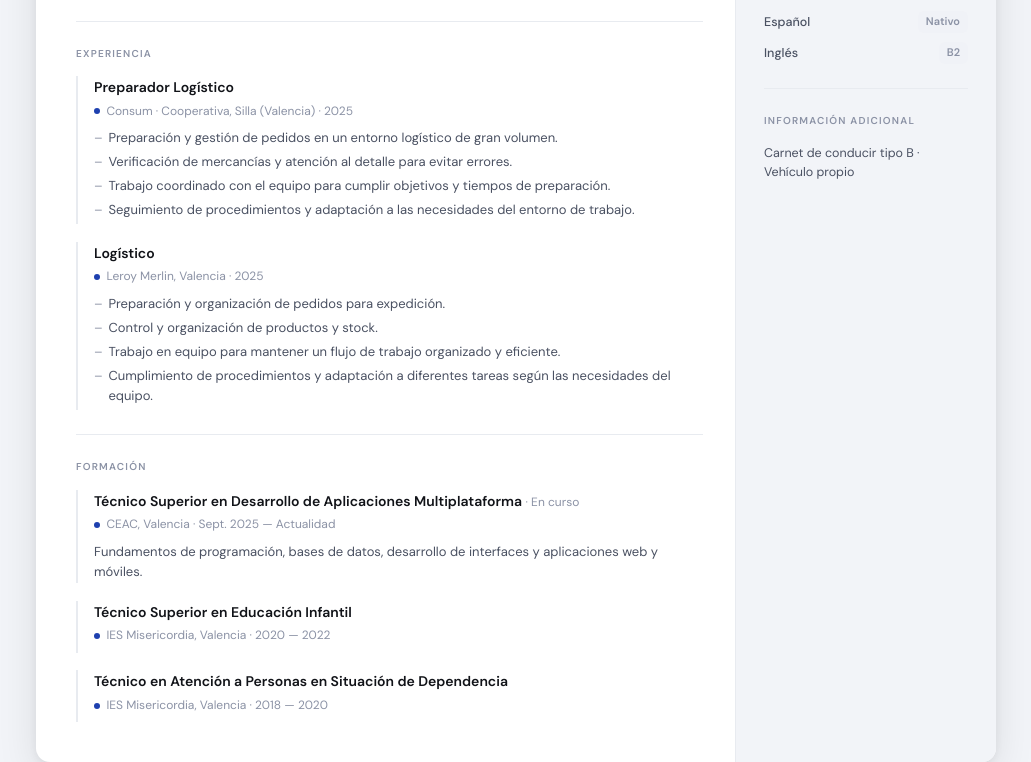
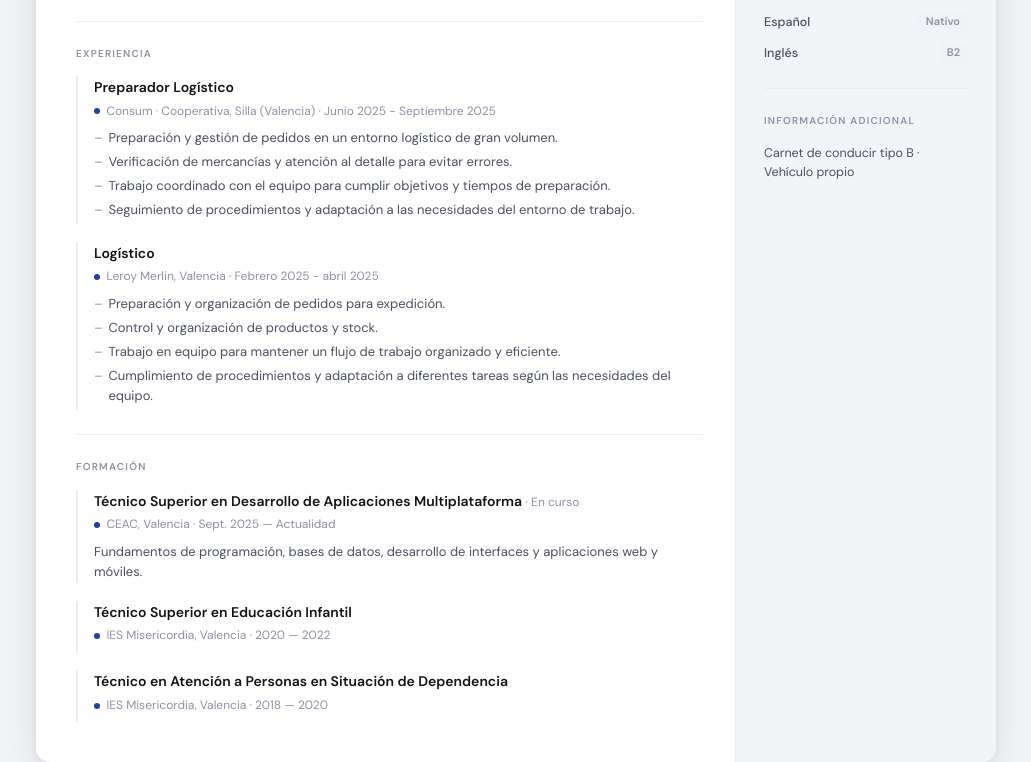
Before and after one commit to AlfredoMartinezCantero/Curriculum, a plain HTML site: page index.html in a window 1280 px wide. Shown: the part 829-1591 px from the top of the page, without its empty margins (124-1155 px from the left). Drawn offline with Linux system fonts and the light colour scheme.

Commit message:
Update index.html

```diff
--- a/index.html
+++ b/index.html
@@ -453,7 +453,7 @@
         <div class="timeline">
           <article class="timeline-item" aria-labelledby="exp1-role">
             <h3 id="exp1-role" class="item-role">Preparador Logístico</h3>
-            <div class="item-meta">Consum · Cooperativa, Silla (Valencia) · 2025</div>
+            <div class="item-meta">Consum · Cooperativa, Silla (Valencia) · Junio 2025 - Septiembre 2025</div>
             <ul class="item-desc">
               <li>Preparación y gestión de pedidos en un entorno logístico de gran volumen.</li>
               <li>Verificación de mercancías y atención al detalle para evitar errores.</li>
@@ -463,7 +463,7 @@
           </article>
           <article class="timeline-item" aria-labelledby="exp2-role">
             <h3 id="exp2-role" class="item-role">Logístico</h3>
-            <div class="item-meta">Leroy Merlin, Valencia · 2025</div>
+            <div class="item-meta">Leroy Merlin, Valencia · Febrero 2025 - abril 2025</div>
             <ul class="item-desc">
               <li>Preparación y organización de pedidos para expedición.</li>
               <li>Control y organización de productos y stock.</li>
```
